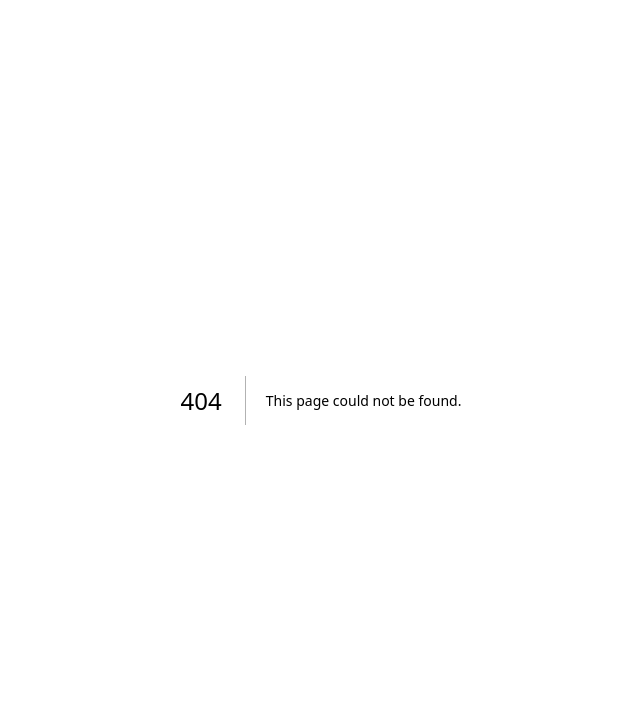
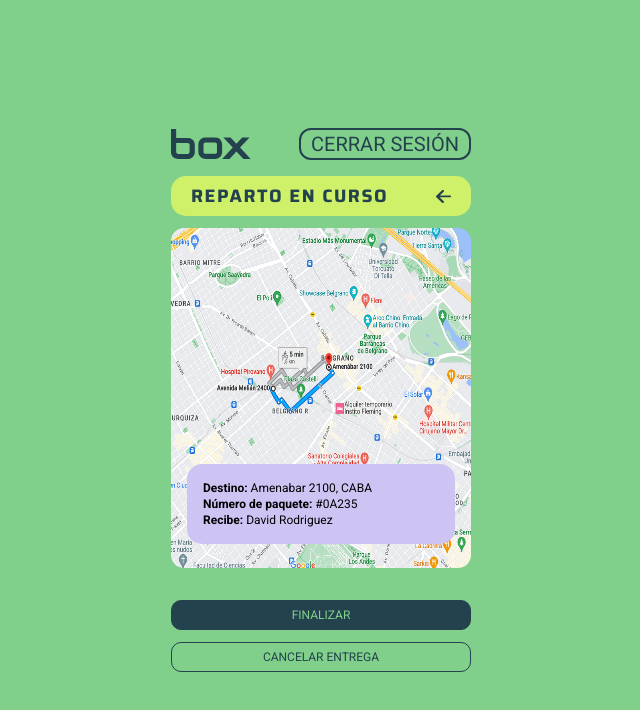
Before and after one commit to GermanCuevas/box-client, a Next.js app: page /shipment in a window 1280 px wide. Before the commit this address had no page. Shown: the top 710 px of the page, without its empty margins (319-959 px from the left). Built offline with nearby package versions, Linux system fonts and the light colour scheme.

Commit message:
feat: despues

```diff
--- /dev/null
+++ b/src/app/shipment/page.tsx
@@ -0,0 +1,85 @@
+'use client'
+import ButtomBottom from '@/commons/ButtomBottom'
+
+import LemmonButton from '@/commons/LemmonButton'
+
+import { roboto } from '../../../public/fonts/fonts'
+
+import Header from '@/components/Header'
+
+export default function Shipment() {
+  return (
+    <div className="bg-lightGreen w-full flex flex-col items-center justify-center h-screen py-4 px-7">
+      <div className={`w-full max-w-[300px] ${roboto.className}`}>
+        <div className=" w-full">
+          <Header />
+        </div>
+        <div className="mb-3 mt-4  tracking-normal w-full">
+          <LemmonButton title="Reparto en curso" height="40px" width="100%" />
+        </div>
+        <div className="w-full">
+          <div className="relative">
+            <img src="/img/reparto.png" alt="" className="h-[340px] rounded-[13px]" />
+            <div className="absolute inset-0 flex justify-center items-end ">
+              <div className="bg-lightPurple mb-6 w-full mx-4 rounded-[15px]">
+                <div className={`flex flex-col leading-4 p-4 ${roboto.className} text-[12px]`}>
+                  <h2>
+                    <span className="font-bold">Destino: </span>Amenabar 2100, CABA
+                  </h2>
+                  <h2>
+                    <span className="font-bold">Número de paquete: </span>#0A235
+                  </h2>
+                  <h2>
+                    <span className="font-bold">Recibe: </span>David Rodriguez
+                  </h2>
+                </div>
+              </div>
+            </div>
+          </div>
+          <div className="flex flex-col gap-y-3 mt-8">
+            <ButtomBottom
+              titleButtom="Finalizar"
+              buttonClassName="uppercase bg-darkGreen w-[100%]"
+              titleButtomClasses={'text-lightGreen'}
+            />
+            <ButtomBottom
+              titleButtom="Cancelar entrega"
+              buttonClassName="uppercase w-[100%]"
+              titleButtomClasses="text-darkGreen "
+            />
+          </div>
+
+          {/* <div className="bg-white  p-5 rounded-[13px] ">
+            <form action="" className="flex flex-col gap-y-4">
+              <div className="flex justify-center items-center mb-2">
+                <div className="p-8 bg-lightWhite rounded-[1.7rem]">
+                  <CameraPlus />
+                </div>
+              </div>
+              <Input placeholder="Nombre" type="text" />
+              <Input placeholder="Apellido" type="text" />
+              <Input placeholder="Email@contraseña.com" type="email" />
+              <Input placeholder="**********" type="password" eyeOn={true} />
+              <Input placeholder="Confirmar contraseña" type="password" eyeOn={false} />
+              <div className="flex flex-col gap-y-3 mt-8">
+                <ButtomBottom
+                  titleButtom="Crear"
+                  buttonClassName="uppercase bg-darkGreen w-[100%]"
+                  titleButtomClasses={'text-lightGreen'}
+                />
+                <ButtomBottom
+                  titleButtom="Iniciar sesión"
+                  buttonClassName="uppercase w-[100%]"
+                  titleButtomClasses="text-darkGreen "
+                />
+                <p className={'text-center text-darkGreen underline text-[14px]'}>
+                  ¿Ya tenés tu cuenta?
+                </p>
+              </div>
+            </form>
+          </div> */}
+        </div>
+      </div>
+    </div>
+  )
+}
--- a/src/components/Header.tsx
+++ b/src/components/Header.tsx
@@ -1,12 +1,16 @@
+import LogoutButton from '@/commons/LogoutButton'
 import Image from 'next/image'
 
 export default function Header() {
   return (
-    <div className="w-full h-[70px]">
-      <div className="py-[12px] px-[30px] flex justify-between items-center">
+    <div className="w-full">
+      <div className=" flex justify-between items-center">
         <Image src={'/img/box.svg'} width={80} height={30} alt="Logo box" />
         {/* BOTON FAKE */}
-        <button className="border rounded-xl text-xs h-4/5 py-0.5 px-2.5">CERRAR SESION</button>
+        <LogoutButton
+          text={'CERRAR SESIÓN'}
+          classNameButton={'py-0.5 px-2.5 text-[.7rem] leading-6'}
+        />
       </div>
     </div>
   )
```
Also changed, not shown: public/img/reparto.png (added).
